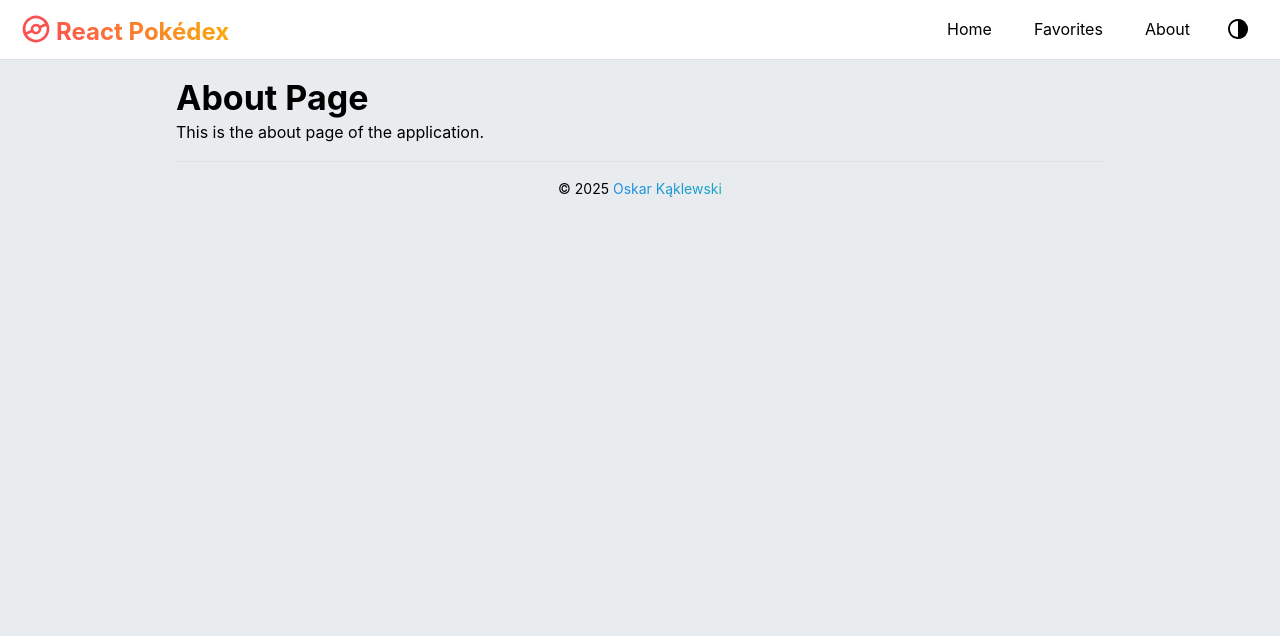
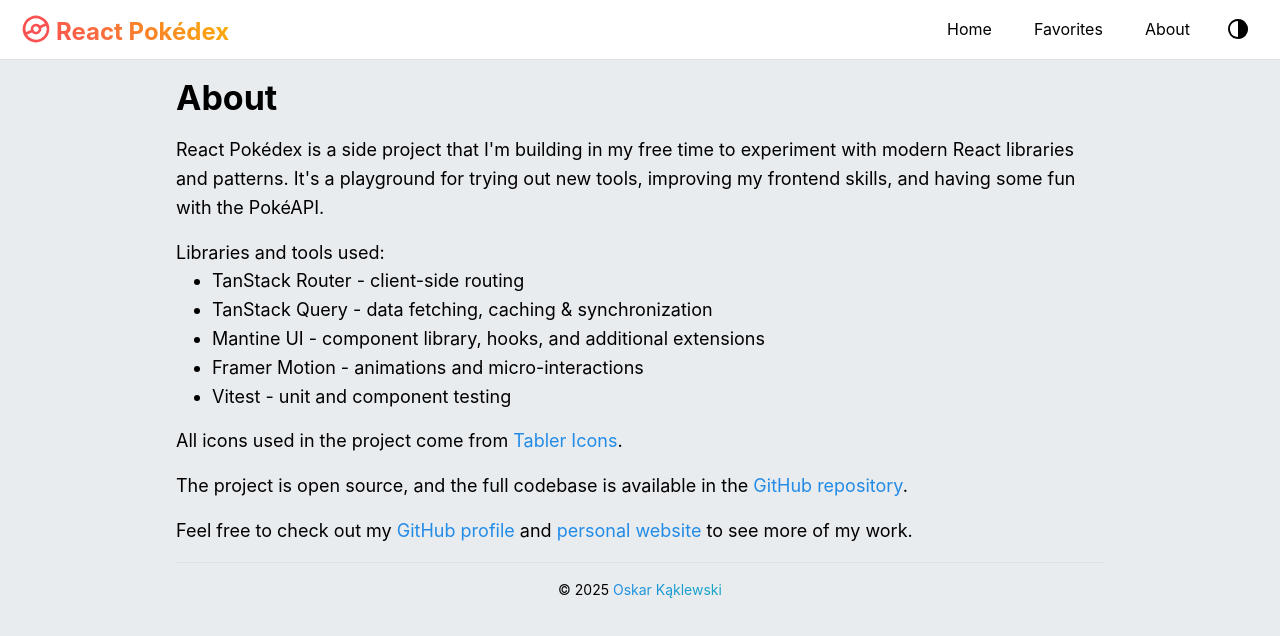
Before and after one commit to kaklewski/react-pokedex, a React (Vite) app: page /about in a window 1280 px wide. Shown: the top 636 px of the page. Built offline with nearby package versions, Linux system fonts and the light colour scheme; no server answers.

Commit message:
feat: Enhance About page with project information

```diff
--- a/src/pages/About/AboutPage.tsx
+++ b/src/pages/About/AboutPage.tsx
@@ -1,4 +1,6 @@
-import { Container, Text, Title } from '@mantine/core';
+import type { AnchorProps, TextProps } from '@mantine/core';
+import { Anchor, Container, List, Text, Title } from '@mantine/core';
+import type { ReactNode } from 'react';
 import useDocumentTitle from '../../hooks/useDocumentTitle';
 
 export default function AboutPage() {
@@ -6,8 +8,89 @@
 
     return (
         <Container>
-            <Title order={1}>About Page</Title>
-            <Text>This is the about page of the application.</Text>
+            <Title order={1}>About</Title>
+
+            <AboutText mt="md">
+                React Pokédex is a side project that I'm building in my free
+                time to experiment with modern React libraries and patterns.
+                It's a playground for trying out new tools, improving my
+                frontend skills, and having some fun with the PokéAPI.
+            </AboutText>
+
+            <AboutText mt="md">Libraries and tools used:</AboutText>
+
+            <List size="lg" withPadding>
+                <List.Item>TanStack Router - client-side routing</List.Item>
+                <List.Item>
+                    TanStack Query - data fetching, caching & synchronization
+                </List.Item>
+                <List.Item>
+                    Mantine UI - component library, hooks, and additional
+                    extensions
+                </List.Item>
+                <List.Item>
+                    Framer Motion - animations and micro-interactions
+                </List.Item>
+                <List.Item>Vitest - unit and component testing</List.Item>
+            </List>
+
+            <AboutText mt="md">
+                All icons used in the project come from{' '}
+                <ExternalLink href="https://tabler.io/icons">
+                    Tabler Icons
+                </ExternalLink>
+                .
+            </AboutText>
+
+            <AboutText mt="md">
+                The project is open source, and the full codebase is available
+                in the{' '}
+                <ExternalLink href="https://github.com/kaklewski/react-pokedex">
+                    GitHub repository
+                </ExternalLink>
+                .
+            </AboutText>
+
+            <AboutText mt="md">
+                Feel free to check out my{' '}
+                <ExternalLink href="https://github.com/kaklewski">
+                    GitHub profile
+                </ExternalLink>{' '}
+                and{' '}
+                <ExternalLink href="https://kaklewski.pl">
+                    personal website
+                </ExternalLink>{' '}
+                to see more of my work.
+            </AboutText>
         </Container>
     );
 }
+
+function AboutText({
+    children,
+    ...props
+}: TextProps & { children: ReactNode }) {
+    return (
+        <Text size="lg" component="p" {...props}>
+            {children}
+        </Text>
+    );
+}
+
+function ExternalLink({
+    children,
+    href,
+    ...props
+}: AnchorProps & { children: ReactNode; href: string }) {
+    return (
+        <Anchor
+            href={href}
+            target="_blank"
+            rel="noopener noreferrer"
+            underline="hover"
+            {...props}
+        >
+            {children}
+        </Anchor>
+    );
+}
```
